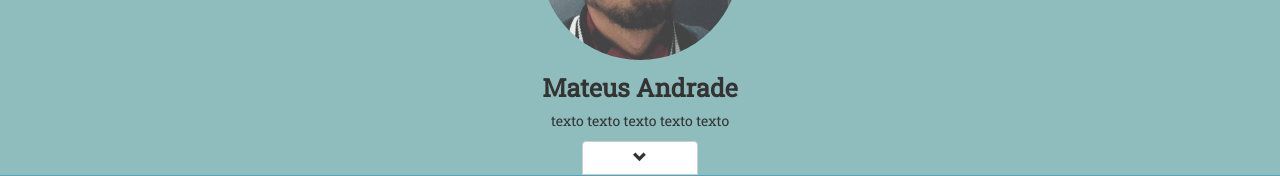
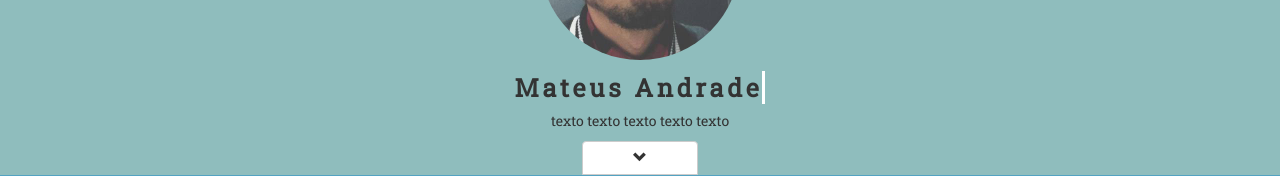
Before and after one commit to MateusAndrade/MateusAndrade.github.io, a website: page index.html in a window 1280 px wide. Shown: the part 160-336 px from the top of the page. Drawn offline with Linux system fonts and the light colour scheme.

Commit message:
Typewritter effect

```diff
--- a/dev/sass/main.scss
+++ b/dev/sass/main.scss
@@ -60,3 +60,27 @@ html,body{
 .progress-bar-starwars{
     background: #757575 !important;
 }
+
+
+.typewriter span {
+  overflow: hidden; /* Ensures the content is not revealed until the animation */
+  border-right: .15em solid white; /* The typwriter cursor */
+  white-space: nowrap; /* Keeps the content on a single line */
+  margin: 0 auto; /* Gives that scrolling effect as the typing happens */
+  letter-spacing: .15em; /* Adjust as needed */
+  animation:
+    typing 3.5s steps(40, end),
+    blink-caret .75s step-end infinite;
+}
+
+/* The typing effect */
+@keyframes typing {
+  from { width: 0 }
+  to { width: 100% }
+}
+
+/* The typewriter cursor effect */
+@keyframes blink-caret {
+  from, to { border-color: transparent }
+  50% { border-color: white; }
+}
--- a/index.html
+++ b/index.html
@@ -23,7 +23,7 @@
         <div class="row">
             <div class="col-md-12 background-topo">
                 <img class="img-circle img-responsive center-block" width="200" src="app/assets/img/profile_picture.jpg">
-                <p class="text-center legenda-profile-picture">Mateus Andrade</p>
+                <p class="text-center legenda-profile-picture typewriter"><span>Mateus Andrade</span></p>
                 <p class="text-center">texto texto texto texto texto </p>
 
                 <div class="alinha-botao-setor">
```
Also changed, not shown: app/assets/css/style.min.css, dev/css/style.css.
